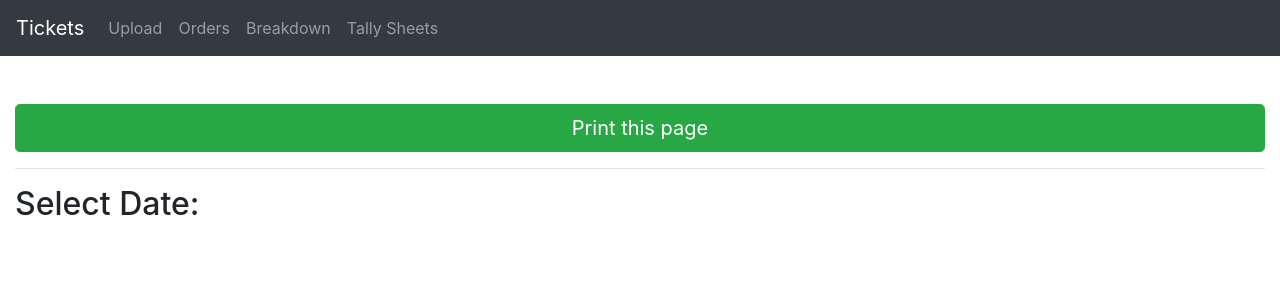
After one commit to WillB97/ticket-sheets, a Flask app: template templates/tally_index.html in a window 1280 px wide. The commit adds this page. Shown: the top 300 px of the page. Run offline with Flask 2, Linux system fonts and the light colour scheme; the template is opened without the code that fills it, so the values that code supplies are empty; some libraries are stand-ins or nearby versions.

Commit message:
Add tally sheet index and placeholder tally sheet

```diff
--- a/templates/header.html
+++ b/templates/header.html
@@ -28,6 +28,7 @@
             <li class="nav-item"><a class="nav-link {% if active == 'upload' %}active{% endif %}" href="/upload">Upload</a></li>
             <li class="nav-item"><a class="nav-link {% if active == 'tickets' %}active{% endif %}" href="/tickets">Orders</a></li>
             <li class="nav-item"><a class="nav-link {% if active == 'breakdown' %}active{% endif %}" href="/breakdown">Breakdown</a></li>
+            <li class="nav-item"><a class="nav-link {% if active == 'tally' %}active{% endif %}" href="/tally">Tally Sheets</a></li>
         </ul>
     </div>
 </nav>
--- /dev/null
+++ b/templates/tally_index.html
@@ -0,0 +1,8 @@
+{% extends "header.html" %}
+
+{% block content %}
+<h2>Select Date:</h2>
+{% for date in dates %}
+<a href="/tally/{{date}}" class="btn btn-info" role="button">{{date}}</a>
+{% endfor %}
+{% endblock %}
--- /dev/null
+++ b/templates/tally_sheet.html
@@ -0,0 +1,6 @@
+{% extends "header.html" %}
+
+{% block content %}
+<code>{{tally_data}}</code>
+<pre>{{tally_spaces}}</pre>
+{% endblock %}
```
